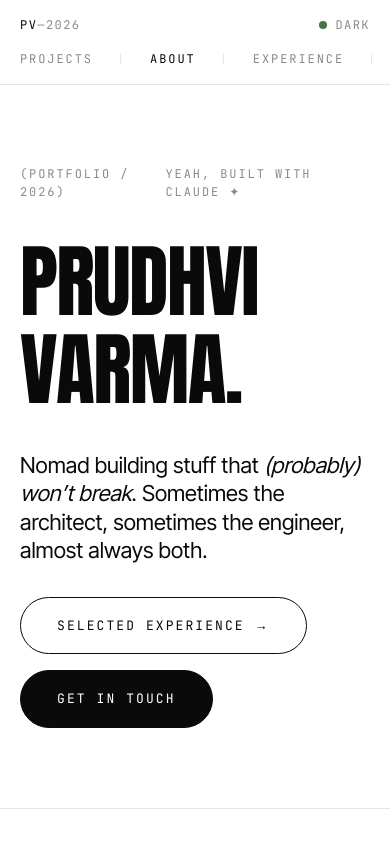
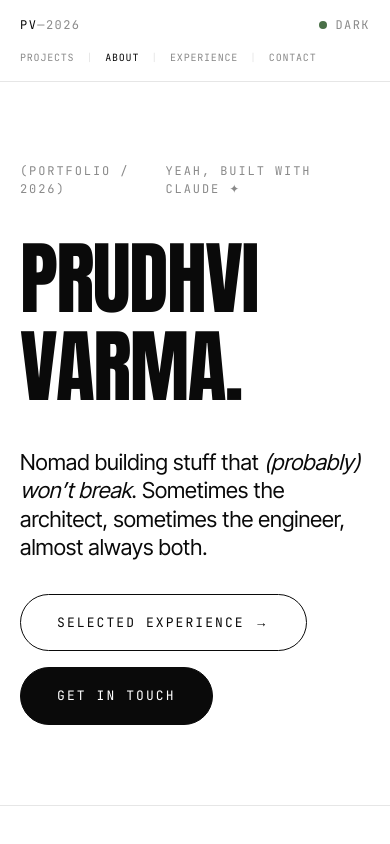
Before and after one commit to Prudhvivarma0/notprudhvisserver, a Next.js app: page / in a window 390 px wide. Shown: the top 844 px of the page. Built offline with nearby package versions, Linux system fonts and the light colour scheme.

Commit message:
fix: shrink mobile nav to fit all items on screen

```diff
--- a/app/globals.css
+++ b/app/globals.css
@@ -165,7 +165,7 @@ body {
   /* TopNav */
   .v3-topnav { padding: 16px 20px !important; grid-template-columns: 1fr auto !important; }
   .v3-topnav-center { display: none !important; }
-  .v3-topnav-mobile { display: flex !important; }
+  .v3-topnav-mobile { display: flex !important; gap: 12px !important; font-size: 10px !important; letter-spacing: 0.08em !important; }
   .v3-topnav-available { display: none !important; }
 
   /* Hero */
```
